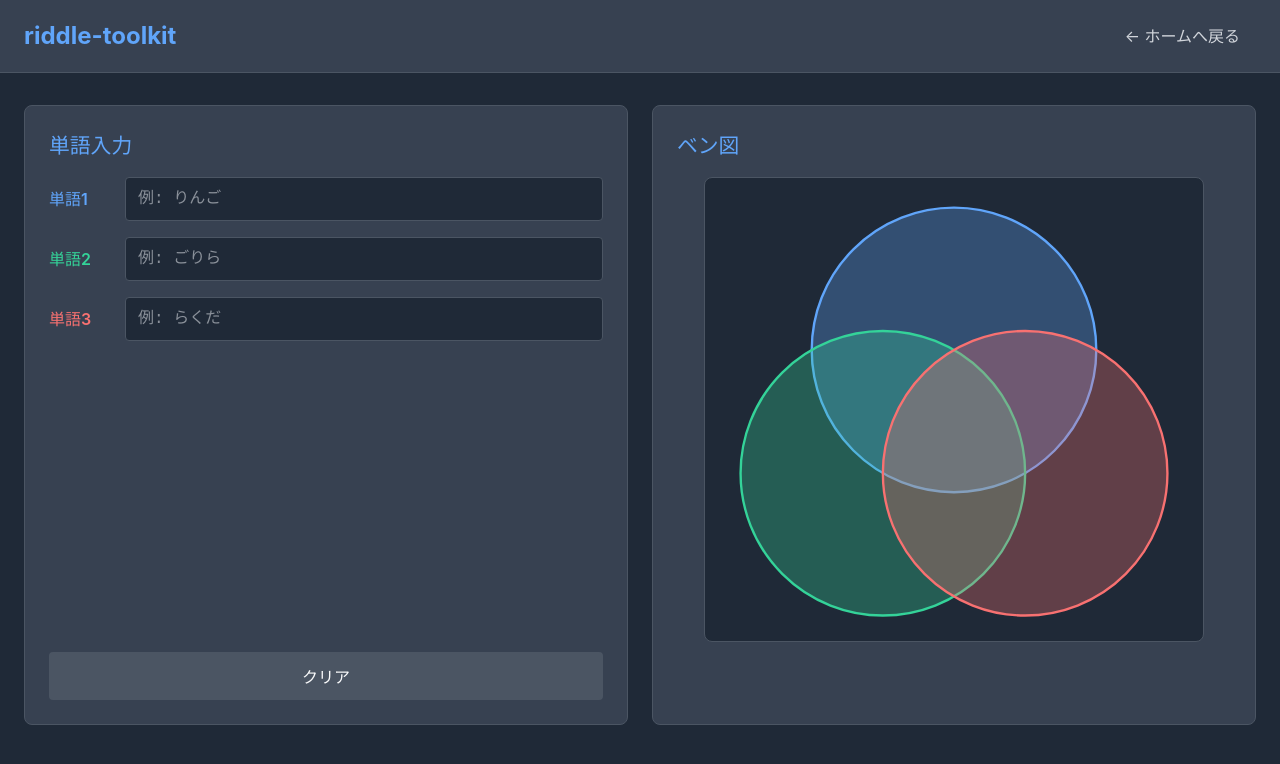
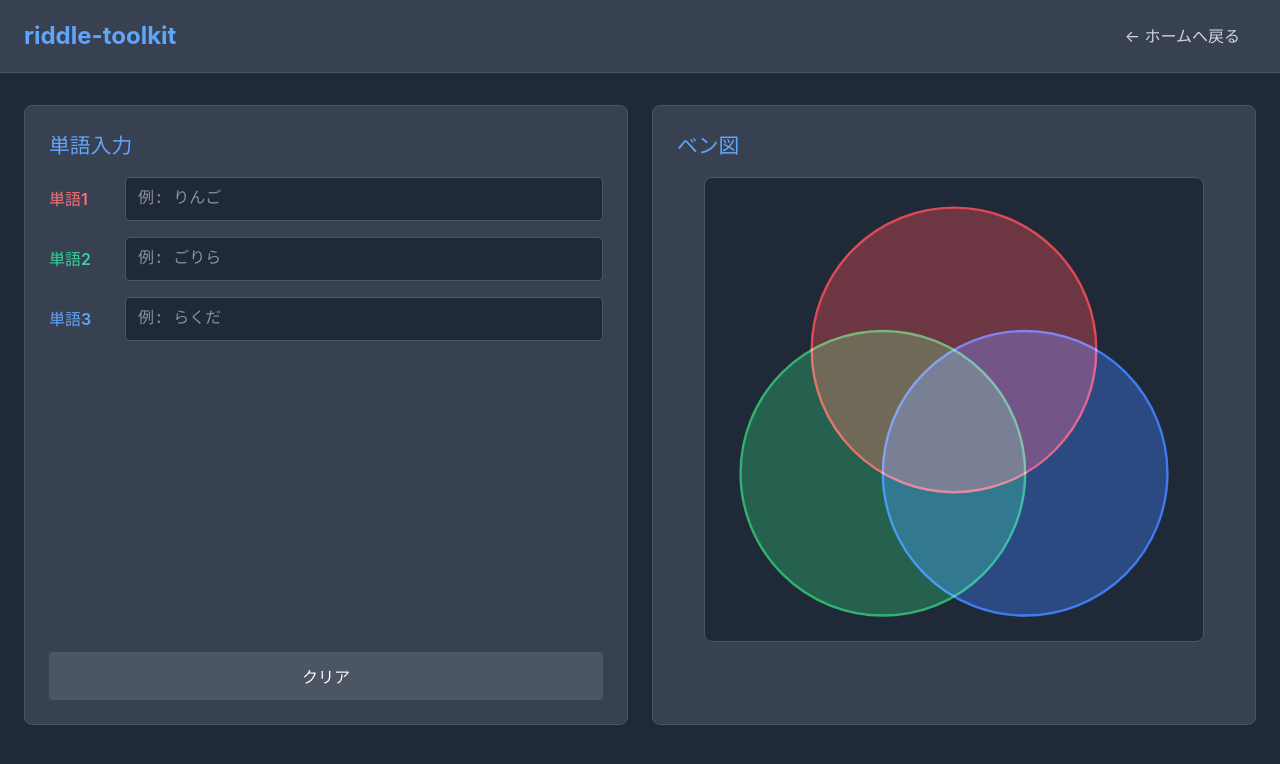
Before and after one commit to F-mM7/riddle-toolkit, a React (Vite) app: page /word-venn in a window 1280 px wide. Shown: the top 764 px of the page. Built offline with nearby package versions, Linux system fonts and the light colour scheme.

Commit message:
feat: ShiritoriSolverにクリア回数のカウント機能を追加し、5回クリアでサンプルボタンを表示 feat: WordVennの色をCSS変数から固定色に変更 fix: tools.tsにBlendアイコンを追加 fix: tsconfig.app.tsbuildinfoの末尾に改行を追加

```diff
--- a/src/components/ShiritoriSolver/ShiritoriSolver.tsx
+++ b/src/components/ShiritoriSolver/ShiritoriSolver.tsx
@@ -11,6 +11,8 @@ export function ShiritoriSolver() {
     solutions: { words: string[] }[];
     error?: string;
   } | null>(null);
+  const [clearCount, setClearCount] = useState<number>(0);
+  const [showSample, setShowSample] = useState<boolean>(false);
 
   const handleSolve = () => {
     const words = inputText
@@ -19,15 +21,26 @@ export function ShiritoriSolver() {
       .filter((w) => w !== '');
     const solveResult = solveShiritori(words);
     setResult(solveResult);
+    setClearCount(0); // カウントをリセット
   };
 
   const handleSample = () => {
     setInputText(SAMPLE_WORDS.join('\n'));
+    setClearCount(0); // カウントをリセット
   };
 
   const handleClear = () => {
     setInputText('');
     setResult(null);
+
+    // クリア回数をカウント
+    const newCount = clearCount + 1;
+    setClearCount(newCount);
+
+    // 5回連続でクリアするとsampleボタンを表示
+    if (newCount >= 5) {
+      setShowSample(true);
+    }
   };
 
   return (
@@ -46,12 +59,14 @@ export function ShiritoriSolver() {
           <button className={styles.button} onClick={handleSolve}>
             Solve
           </button>
+          {showSample && (
             <button
               className={`${styles.button} ${styles.buttonSecondary}`}
               onClick={handleSample}
             >
               Sample
             </button>
+          )}
           <button
             className={`${styles.button} ${styles.buttonSecondary}`}
             onClick={handleClear}
--- a/src/components/WordVenn/WordVenn.module.css
+++ b/src/components/WordVenn/WordVenn.module.css
@@ -52,15 +52,15 @@
 }
 
 .label1 {
-  color: var(--color-primary);
+  color: #F87171; /* 赤 */
 }
 
 .label2 {
-  color: var(--color-secondary);
+  color: #34D399; /* 緑 */
 }
 
 .label3 {
-  color: var(--color-accent);
+  color: #60A5FA; /* 青 */
 }
 
 .input {
@@ -76,20 +76,20 @@
 
 .input1:focus {
   outline: none;
-  border-color: var(--color-primary);
-  box-shadow: 0 0 0 2px rgba(72, 187, 120, 0.2);
+  border-color: #F87171; /* 赤 */
+  box-shadow: 0 0 0 2px rgba(248, 113, 113, 0.2);
 }
 
 .input2:focus {
   outline: none;
-  border-color: var(--color-secondary);
-  box-shadow: 0 0 0 2px rgba(99, 179, 237, 0.2);
+  border-color: #34D399; /* 緑 */
+  box-shadow: 0 0 0 2px rgba(52, 211, 153, 0.2);
 }
 
 .input3:focus {
   outline: none;
-  border-color: var(--color-accent);
-  box-shadow: 0 0 0 2px rgba(236, 201, 75, 0.2);
+  border-color: #60A5FA; /* 青 */
+  box-shadow: 0 0 0 2px rgba(96, 165, 250, 0.2);
 }
 
 .input:focus {
--- a/src/components/WordVenn/WordVenn.tsx
+++ b/src/components/WordVenn/WordVenn.tsx
@@ -17,19 +17,19 @@ export function WordVenn() {
       cx: 250,
       cy: 165,
       r: 120,
-      fill: 'var(--color-primary)',
+      fill: '#DC2626', // 赤（単語1）- 暗めの赤
     },
     {
       cx: 190,
       cy: 269,
       r: 120,
-      fill: 'var(--color-secondary)',
+      fill: '#16A34A', // 緑（単語2）- 暗めの緑
     },
     {
       cx: 310,
       cy: 269,
       r: 120,
-      fill: 'var(--color-accent)',
+      fill: '#2563EB', // 青（単語3）- 暗めの青
     },
   ];
 
@@ -111,9 +111,10 @@ export function WordVenn() {
                 cy={circle.cy}
                 r={circle.r}
                 fill={circle.fill}
-                fillOpacity="0.3"
+                fillOpacity="0.4"
                 stroke={circle.fill}
                 strokeWidth="2"
+                style={{ mixBlendMode: 'screen' }}
               />
             ))}
 
--- a/src/types/tools.ts
+++ b/src/types/tools.ts
@@ -4,11 +4,11 @@ import {
   FileDigit,
   CircleMinus,
   Link,
-  Boxes,
   Spade,
   VectorSquare,
   Cross,
   Grid,
+  Blend,
 } from 'lucide-react';
 
 export interface ToolInfo {
@@ -46,7 +46,7 @@ export const TOOLS: ToolInfo[] = [
     name: '単語ベン図',
     description: '3つの単語に含まれる文字の重複関係をベン図として視覚化',
     path: '/word-venn',
-    icon: Boxes,
+    icon: Blend,
   },
   {
     id: 'babanuki',
```
Also changed, not shown: 1 other file (tests, documents, lock files or other folders). Lines whose indentation alone changed are shown as unchanged.
